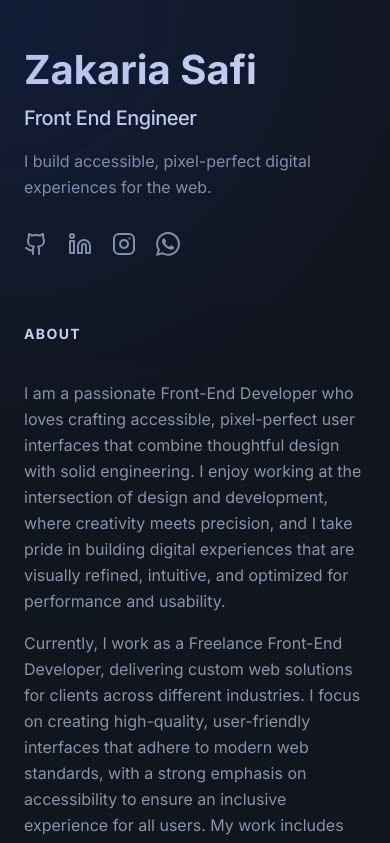
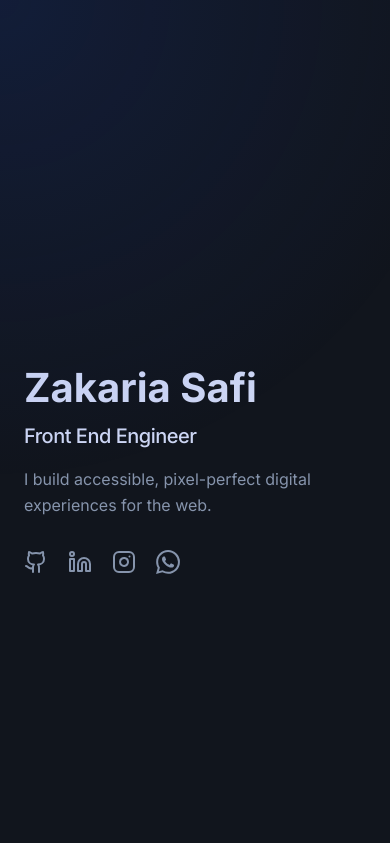
Before and after one commit to zakad00e2/portfilio, a React (Vite) app: page / in a window 390 px wide. Shown: the top 843 px of the page. Built offline with nearby package versions, Linux system fonts and the light colour scheme; the HTML template or start-up script is replaced by a standard one.

Commit message:
Update Projects component

```diff
--- a/src/components/portfolio/Hero.tsx
+++ b/src/components/portfolio/Hero.tsx
@@ -2,7 +2,7 @@ import { Github, Linkedin, Instagram } from "lucide-react";
 
 export const Hero = () => {
   return (
-    <div>
+    <div className="flex min-h-screen flex-col justify-center lg:block lg:min-h-0">
       <h1 className="text-[clamp(2.5rem,8vw,3rem)] font-bold leading-[1.1] mb-3">
         <a href="/" className="text-slate-light hover:text-primary transition-colors duration-200">
           Zakaria Safi
```
